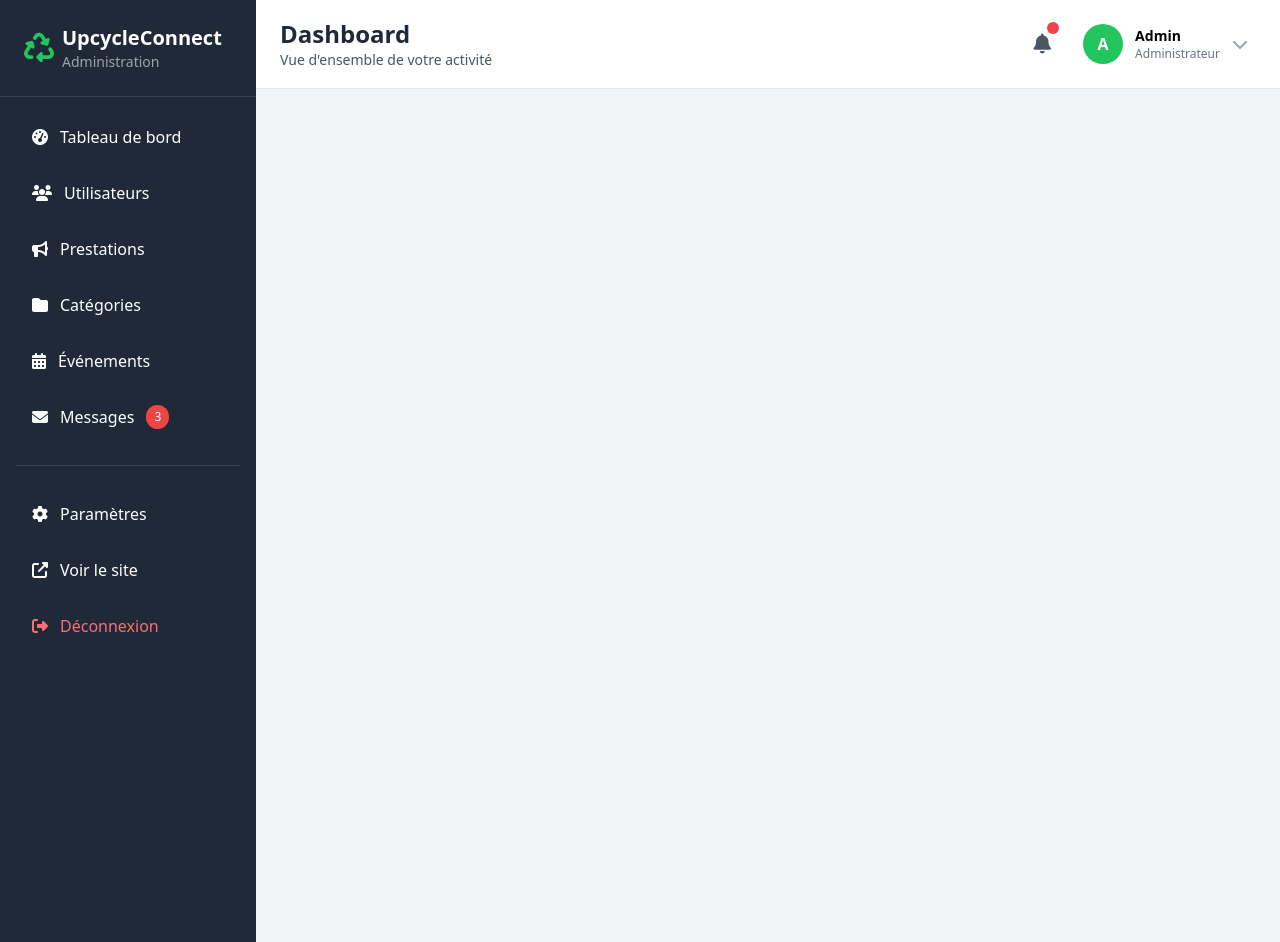
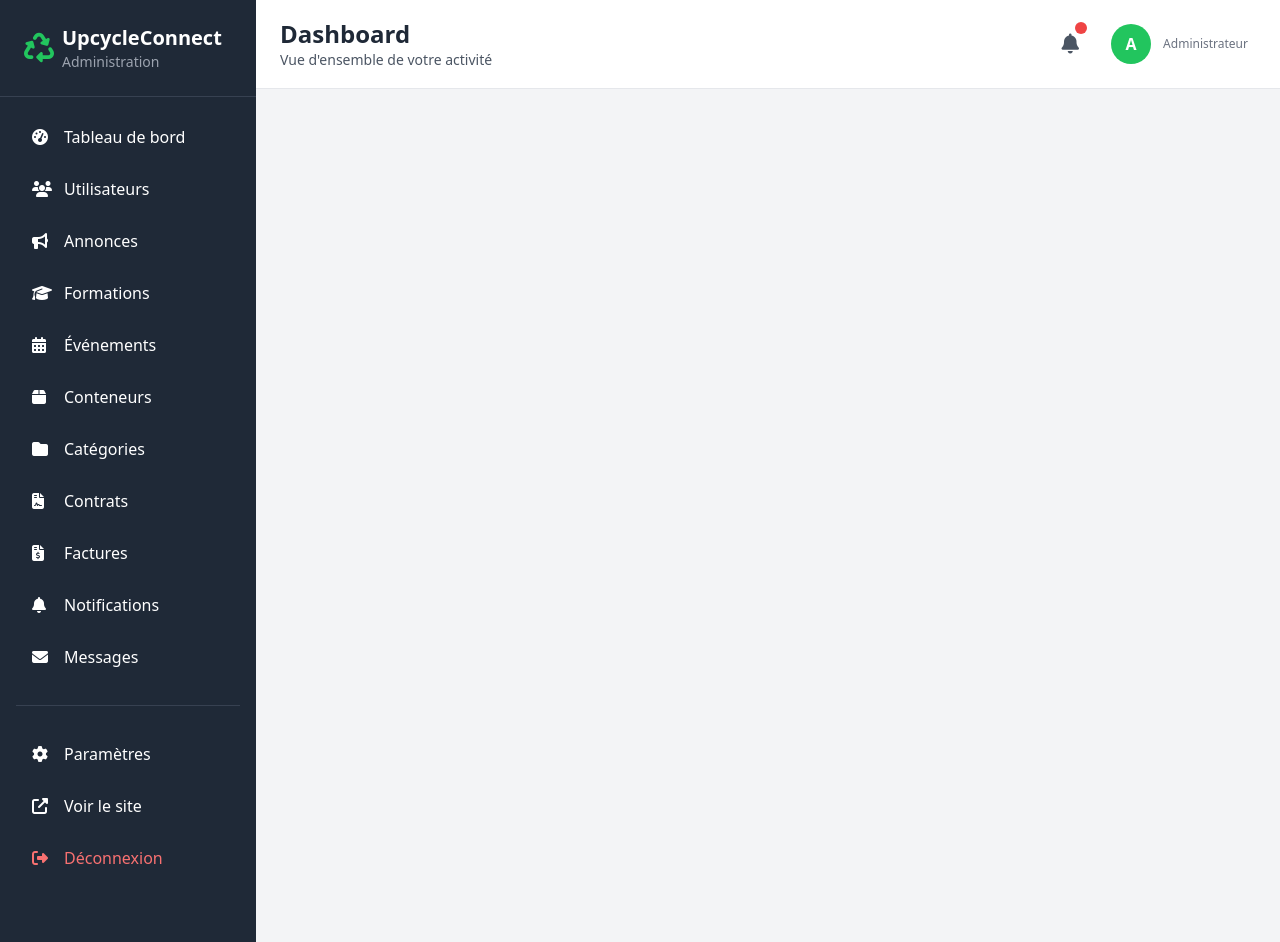
Before and after one commit to jaydeeftk/UpcycleConnect, a PHP site: page /ressources/views/layouts/admin.php in a window 1280 px wide. Run offline with PHP 8.4, Linux system fonts and the light colour scheme; some libraries are stand-ins or nearby versions.

Commit message:
feat: complete admin nav with all sections

```diff
--- a/frontend/ressources/views/layouts/admin.php
+++ b/frontend/ressources/views/layouts/admin.php
@@ -22,64 +22,93 @@
             </div>
 
             <nav class="p-4">
-    <ul class="space-y-2">
+                <ul class="space-y-1">
                     <li>
-            <a href="/UpcycleConnect-PA2526/frontend/public/admin/dashboard" class="flex items-center space-x-3 px-4 py-3 rounded-lg hover:bg-gray-700 transition <?= strpos($_SERVER['REQUEST_URI'] ?? '', 'dashboard') !== false ? 'bg-gray-700' : '' ?>">
-                <i class="fas fa-tachometer-alt"></i>
-                <span>Tableau de bord</span>
+                        <a href="/UpcycleConnect-PA2526/frontend/public/admin/dashboard"
+                            class="flex items-center space-x-3 px-4 py-3 rounded-lg hover:bg-gray-700 transition <?= strpos($_SERVER['REQUEST_URI'] ?? '', 'dashboard') !== false ? 'bg-gray-700' : '' ?>">
+                            <i class="fas fa-tachometer-alt w-5"></i><span>Tableau de bord</span>
                         </a>
                     </li>
                     <li>
-            <a href="/UpcycleConnect-PA2526/frontend/public/admin/utilisateurs" class="flex items-center space-x-3 px-4 py-3 rounded-lg hover:bg-gray-700 transition <?= strpos($_SERVER['REQUEST_URI'] ?? '', 'utilisateurs') !== false ? 'bg-gray-700' : '' ?>">
-                <i class="fas fa-users"></i>
-                <span>Utilisateurs</span>
+                        <a href="/UpcycleConnect-PA2526/frontend/public/admin/utilisateurs"
+                            class="flex items-center space-x-3 px-4 py-3 rounded-lg hover:bg-gray-700 transition <?= strpos($_SERVER['REQUEST_URI'] ?? '', 'utilisateurs') !== false ? 'bg-gray-700' : '' ?>">
+                            <i class="fas fa-users w-5"></i><span>Utilisateurs</span>
                         </a>
                     </li>
                     <li>
-            <a href="/UpcycleConnect-PA2526/frontend/public/admin/annonces" class="flex items-center space-x-3 px-4 py-3 rounded-lg hover:bg-gray-700 transition <?= strpos($_SERVER['REQUEST_URI'] ?? '', 'annonces') !== false ? 'bg-gray-700' : '' ?>">
-                <i class="fas fa-bullhorn"></i>
-                <span>Prestations</span>
+                        <a href="/UpcycleConnect-PA2526/frontend/public/admin/annonces"
+                            class="flex items-center space-x-3 px-4 py-3 rounded-lg hover:bg-gray-700 transition <?= strpos($_SERVER['REQUEST_URI'] ?? '', 'annonces') !== false ? 'bg-gray-700' : '' ?>">
+                            <i class="fas fa-bullhorn w-5"></i><span>Annonces</span>
                         </a>
                     </li>
                     <li>
-            <a href="/UpcycleConnect-PA2526/frontend/public/admin/categories" class="flex items-center space-x-3 px-4 py-3 rounded-lg hover:bg-gray-700 transition <?= strpos($_SERVER['REQUEST_URI'] ?? '', 'categories') !== false ? 'bg-gray-700' : '' ?>">
-                <i class="fas fa-folder"></i>
-                <span>Catégories</span>
+                        <a href="/UpcycleConnect-PA2526/frontend/public/admin/formations"
+                            class="flex items-center space-x-3 px-4 py-3 rounded-lg hover:bg-gray-700 transition <?= strpos($_SERVER['REQUEST_URI'] ?? '', 'formations') !== false ? 'bg-gray-700' : '' ?>">
+                            <i class="fas fa-graduation-cap w-5"></i><span>Formations</span>
                         </a>
                     </li>
                     <li>
-            <a href="/UpcycleConnect-PA2526/frontend/public/admin/evenements" class="flex items-center space-x-3 px-4 py-3 rounded-lg hover:bg-gray-700 transition <?= strpos($_SERVER['REQUEST_URI'] ?? '', 'evenements') !== false ? 'bg-gray-700' : '' ?>">
-                <i class="fas fa-calendar-alt"></i>
-                <span>Événements</span>
+                        <a href="/UpcycleConnect-PA2526/frontend/public/admin/evenements"
+                            class="flex items-center space-x-3 px-4 py-3 rounded-lg hover:bg-gray-700 transition <?= strpos($_SERVER['REQUEST_URI'] ?? '', 'evenements') !== false ? 'bg-gray-700' : '' ?>">
+                            <i class="fas fa-calendar-alt w-5"></i><span>Événements</span>
                         </a>
                     </li>
                     <li>
-            <a href="/UpcycleConnect-PA2526/frontend/public/admin/messages" class="flex items-center space-x-3 px-4 py-3 rounded-lg hover:bg-gray-700 transition <?= strpos($_SERVER['REQUEST_URI'] ?? '', 'messages') !== false ? 'bg-gray-700' : '' ?>">
-                <i class="fas fa-envelope"></i>
-                <span>Messages</span>
-                <span class="ml-auto bg-red-500 text-white text-xs px-2 py-1 rounded-full">3</span>
+                        <a href="/UpcycleConnect-PA2526/frontend/public/admin/conteneurs"
+                            class="flex items-center space-x-3 px-4 py-3 rounded-lg hover:bg-gray-700 transition <?= strpos($_SERVER['REQUEST_URI'] ?? '', 'conteneurs') !== false ? 'bg-gray-700' : '' ?>">
+                            <i class="fas fa-box w-5"></i><span>Conteneurs</span>
+                        </a>
+                    </li>
+                    <li>
+                        <a href="/UpcycleConnect-PA2526/frontend/public/admin/categories"
+                            class="flex items-center space-x-3 px-4 py-3 rounded-lg hover:bg-gray-700 transition <?= strpos($_SERVER['REQUEST_URI'] ?? '', 'categories') !== false ? 'bg-gray-700' : '' ?>">
+                            <i class="fas fa-folder w-5"></i><span>Catégories</span>
+                        </a>
+                    </li>
+                    <li>
+                        <a href="/UpcycleConnect-PA2526/frontend/public/admin/contrats"
+                            class="flex items-center space-x-3 px-4 py-3 rounded-lg hover:bg-gray-700 transition <?= strpos($_SERVER['REQUEST_URI'] ?? '', 'contrats') !== false ? 'bg-gray-700' : '' ?>">
+                            <i class="fas fa-file-contract w-5"></i><span>Contrats</span>
+                        </a>
+                    </li>
+                    <li>
+                        <a href="/UpcycleConnect-PA2526/frontend/public/admin/factures"
+                            class="flex items-center space-x-3 px-4 py-3 rounded-lg hover:bg-gray-700 transition <?= strpos($_SERVER['REQUEST_URI'] ?? '', 'factures') !== false ? 'bg-gray-700' : '' ?>">
+                            <i class="fas fa-file-invoice-dollar w-5"></i><span>Factures</span>
+                        </a>
+                    </li>
+                    <li>
+                        <a href="/UpcycleConnect-PA2526/frontend/public/admin/notifications"
+                            class="flex items-center space-x-3 px-4 py-3 rounded-lg hover:bg-gray-700 transition <?= strpos($_SERVER['REQUEST_URI'] ?? '', 'notifications') !== false ? 'bg-gray-700' : '' ?>">
+                            <i class="fas fa-bell w-5"></i><span>Notifications</span>
+                        </a>
+                    </li>
+                    <li>
+                        <a href="/UpcycleConnect-PA2526/frontend/public/admin/messages"
+                            class="flex items-center space-x-3 px-4 py-3 rounded-lg hover:bg-gray-700 transition <?= strpos($_SERVER['REQUEST_URI'] ?? '', 'messages') !== false ? 'bg-gray-700' : '' ?>">
+                            <i class="fas fa-envelope w-5"></i><span>Messages</span>
                         </a>
                     </li>
                 </ul>
 
                 <div class="border-t border-gray-700 mt-6 pt-6">
-        <ul class="space-y-2">
+                    <ul class="space-y-1">
                         <li>
-                <a href="/UpcycleConnect-PA2526/frontend/public/admin/parametres" class="flex items-center space-x-3 px-4 py-3 rounded-lg hover:bg-gray-700 transition <?= strpos($_SERVER['REQUEST_URI'] ?? '', 'parametres') !== false ? 'bg-gray-700' : '' ?>">
-                    <i class="fas fa-cog"></i>
-                    <span>Paramètres</span>
+                            <a href="/UpcycleConnect-PA2526/frontend/public/admin/parametres"
+                                class="flex items-center space-x-3 px-4 py-3 rounded-lg hover:bg-gray-700 transition <?= strpos($_SERVER['REQUEST_URI'] ?? '', 'parametres') !== false ? 'bg-gray-700' : '' ?>">
+                                <i class="fas fa-cog w-5"></i><span>Paramètres</span>
                             </a>
                         </li>
                         <li>
-                <a href="/UpcycleConnect-PA2526/frontend/public/" target="_blank" class="flex items-center space-x-3 px-4 py-3 rounded-lg hover:bg-gray-700 transition">
-                    <i class="fas fa-external-link-alt"></i>
-                    <span>Voir le site</span>
+                            <a href="/UpcycleConnect-PA2526/frontend/public/" target="_blank"
+                                class="flex items-center space-x-3 px-4 py-3 rounded-lg hover:bg-gray-700 transition">
+                                <i class="fas fa-external-link-alt w-5"></i><span>Voir le site</span>
                             </a>
                         </li>
                         <li>
-                <a href="/UpcycleConnect-PA2526/frontend/public/logout" class="flex items-center space-x-3 px-4 py-3 rounded-lg hover:bg-red-600 transition text-red-400 hover:text-white">
-                    <i class="fas fa-sign-out-alt"></i>
-                    <span>Déconnexion</span>
+                            <a href="/UpcycleConnect-PA2526/frontend/public/logout"
+                                class="flex items-center space-x-3 px-4 py-3 rounded-lg hover:bg-red-600 transition text-red-400 hover:text-white">
+                                <i class="fas fa-sign-out-alt w-5"></i><span>Déconnexion</span>
                             </a>
                         </li>
                     </ul>
@@ -88,33 +117,25 @@
         </aside>
 
         <div class="flex-1 flex flex-col overflow-hidden">
-
             <header class="bg-white border-b border-gray-200 px-6 py-4">
                 <div class="flex items-center justify-between">
                     <div>
                         <h2 class="text-2xl font-bold text-gray-800"><?= $page_title ?? 'Dashboard' ?></h2>
                         <p class="text-gray-600 text-sm"><?= $page_subtitle ?? 'Vue d\'ensemble de votre activité' ?></p>
                     </div>
-
                     <div class="flex items-center space-x-4">
-                        <div class="relative">
                         <button class="relative p-2 text-gray-600 hover:text-gray-800 hover:bg-gray-100 rounded-lg">
                             <i class="fas fa-bell text-xl"></i>
                             <span class="absolute top-0 right-0 w-3 h-3 bg-red-500 rounded-full"></span>
                         </button>
-                        </div>
-
-                        <div class="relative group">
-                            <button class="flex items-center space-x-3 p-2 hover:bg-gray-100 rounded-lg">
+                        <div class="flex items-center space-x-3 p-2">
                             <div class="w-10 h-10 bg-green-500 rounded-full flex items-center justify-center text-white font-bold">
-                                    A
+                                <?= strtoupper(substr($_SESSION['user']['prenom'] ?? 'A', 0, 1)) ?>
                             </div>
                             <div class="text-left hidden md:block">
-                                    <p class="text-sm font-semibold">Admin</p>
+                                <p class="text-sm font-semibold"><?= htmlspecialchars(($_SESSION['user']['prenom'] ?? '') . ' ' . ($_SESSION['user']['nom'] ?? '')) ?></p>
                                 <p class="text-xs text-gray-500">Administrateur</p>
                             </div>
-                                <i class="fas fa-chevron-down text-gray-400"></i>
-                            </button>
                         </div>
                     </div>
                 </div>
@@ -122,36 +143,18 @@
 
             <main class="flex-1 overflow-x-hidden overflow-y-auto bg-gray-100 p-6">
                 <?php if (isset($error)): ?>
-                <div class="bg-red-100 border border-red-400 text-red-700 px-4 py-3 rounded-lg mb-6" role="alert">
-                    <div class="flex items-center">
-                        <i class="fas fa-exclamation-triangle mr-3"></i>
-                        <span><?= htmlspecialchars($error) ?></span>
-                    </div>
+                <div class="bg-red-100 border border-red-400 text-red-700 px-4 py-3 rounded-lg mb-6">
+                    <i class="fas fa-exclamation-triangle mr-3"></i><?= htmlspecialchars($error) ?>
                 </div>
                 <?php endif; ?>
-
                 <?php if (isset($success)): ?>
-                <div class="bg-green-100 border border-green-400 text-green-700 px-4 py-3 rounded-lg mb-6" role="alert">
-                    <div class="flex items-center">
-                        <i class="fas fa-check-circle mr-3"></i>
-                        <span><?= htmlspecialchars($success) ?></span>
-                    </div>
+                <div class="bg-green-100 border border-green-400 text-green-700 px-4 py-3 rounded-lg mb-6">
+                    <i class="fas fa-check-circle mr-3"></i><?= htmlspecialchars($success) ?>
                 </div>
                 <?php endif; ?>
-
                 <?= $content ?? '' ?>
             </main>
         </div>
     </div>
-
-    <script>
-        document.querySelectorAll('[data-confirm]').forEach(button => {
-            button.addEventListener('click', function(e) {
-                if (!confirm(this.dataset.confirm || 'Êtes-vous sûr ?')) {
-                    e.preventDefault();
-                }
-            });
-        });
-    </script>
 </body>
 </html>
```
Lines whose indentation alone changed are shown as unchanged.
